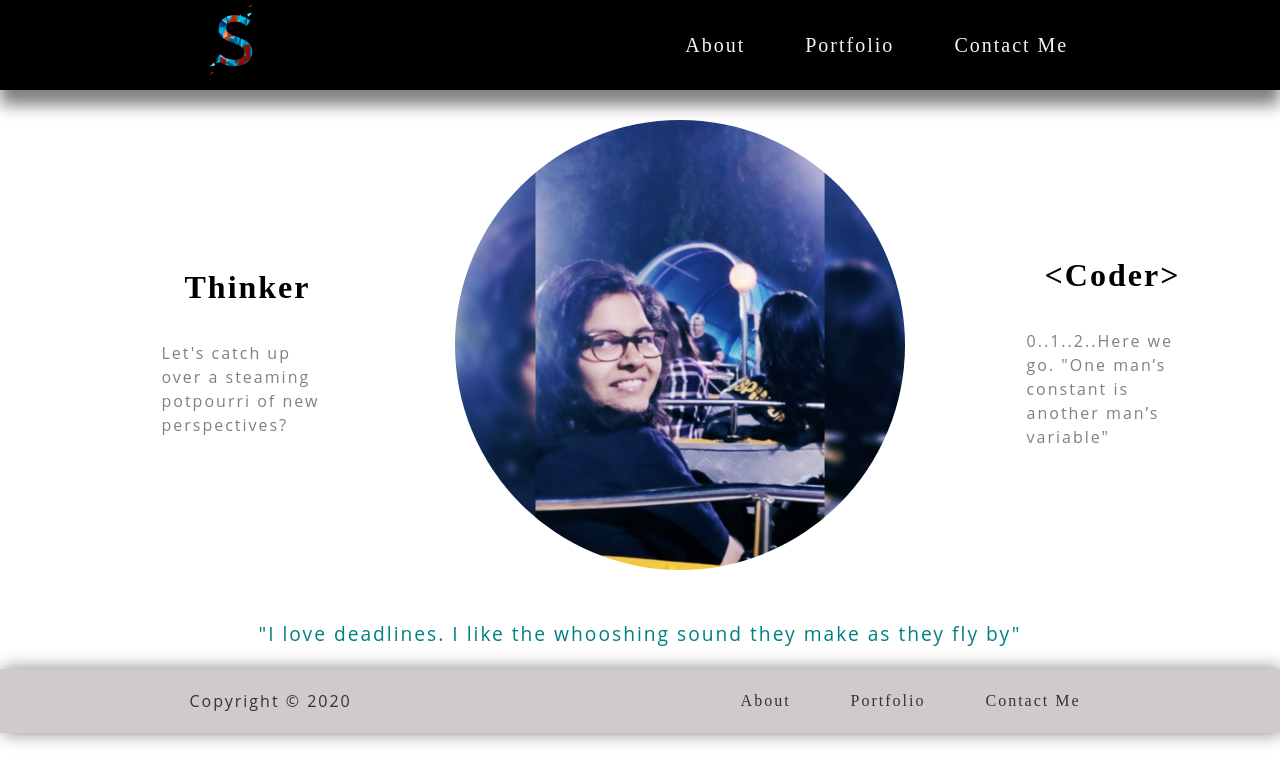
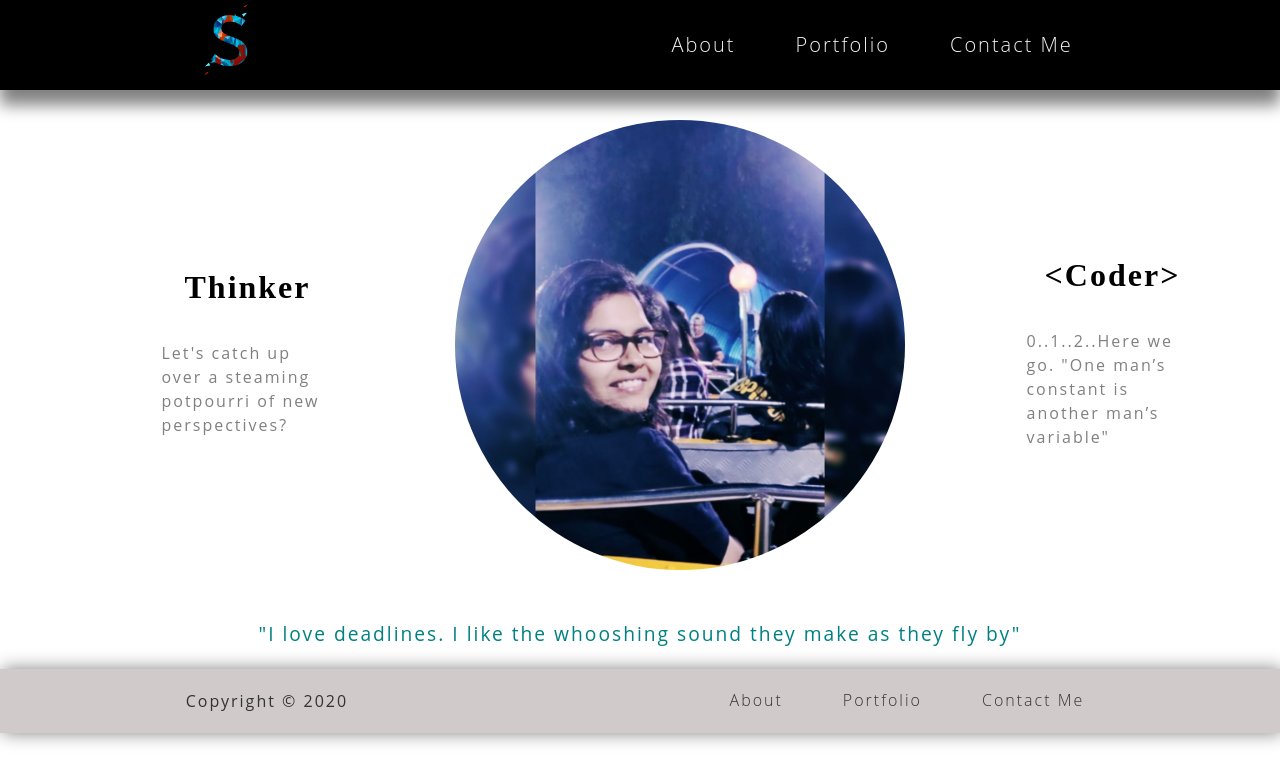
Before and after one commit to Sak-sh-i/sf_summer, a plain HTML site: page index.html in a window 1280 px wide. Shown: the top 782 px of the page. Drawn offline with Linux system fonts and the light colour scheme.

Commit message:
Update style.css

```diff
--- a/css/style.css
+++ b/css/style.css
@@ -29,7 +29,7 @@ p {
   margin: 10px;
 }
 
-p {
+p,a {
   font-family: "Open sans", sans-serif;
   color: #333;
 }
```
